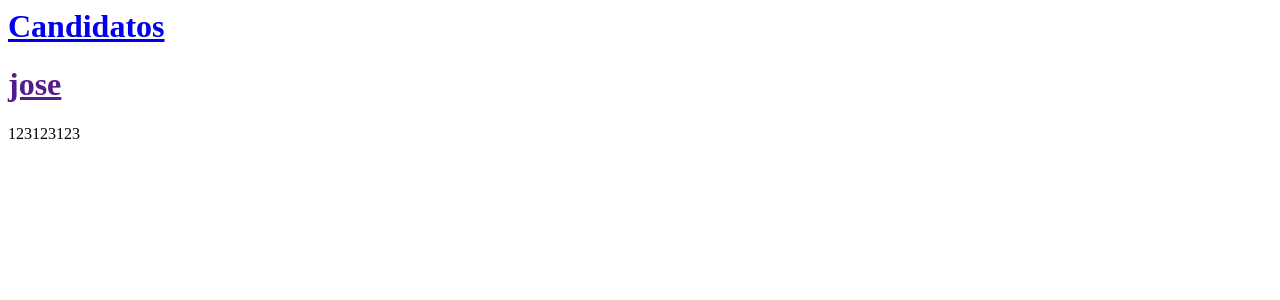
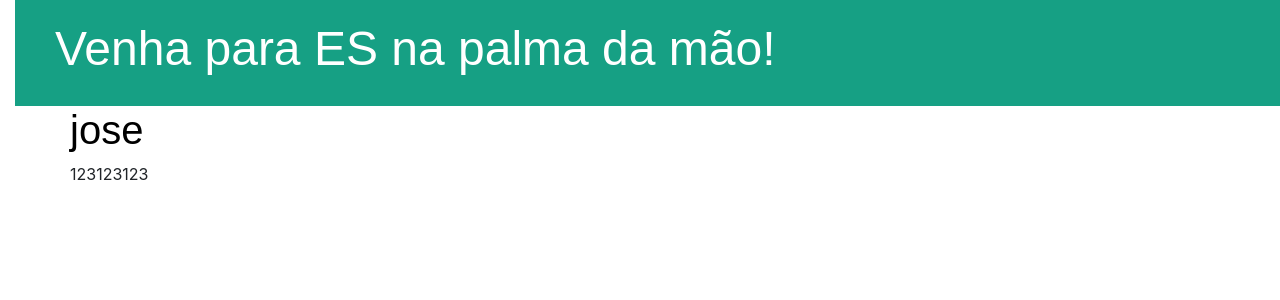
Before and after one commit to prodest/venha-para-es-palma-mao, a Django app: page / in a window 1280 px wide. Shown: the top 300 px of the page. Run offline with Django 3.2, Linux system fonts and the light colour scheme; data comes from the database, SQL or seed files in the repository; some libraries are stand-ins or nearby versions.

Commit message:
customizando templates

```diff
--- /dev/null
+++ b/programa/static/css/candidato.css
@@ -0,0 +1,49 @@
+h1 a {
+    color: #FCA205;
+    font-family: Arial, Helvetica, sans-serif;
+}
+body {
+    padding-left: 15px;
+}
+.page-header {
+    background-color: #16a084;
+    margin-top: 0;
+    padding: 20px 20px 20px 40px;
+}
+
+.page-header h1, .page-header h1 a, .page-header h1 a:visited, .page-header h1 a:active {
+    color: #ffffff;
+    font-size: 36pt;
+    text-decoration: none;
+}
+
+.content {
+    margin-left: 40px;
+}
+
+h1, h2, h3, h4 {
+    font-family: 'Lobster', cursive;
+}
+
+.save {
+    float: right;
+}
+
+.post-form textarea, .post-form input {
+    width: 100%;
+}
+
+.top-menu, .top-menu:hover, .top-menu:visited {
+    color: #ffffff;
+    float: right;
+    font-size: 26pt;
+    margin-right: 20px;
+}
+
+.post {
+    margin-bottom: 70px;
+}
+
+.post h1 a, .post h1 a:visited {
+    color: #000000;
+}
--- /dev/null
+++ b/programa/templates/programa/base.html
@@ -0,0 +1,26 @@
+{% load staticfiles %}
+<html>
+
+<head>
+    <link href="//fonts.googleapis.com/css?family=Lobster&subset=latin,latin-ext" rel="stylesheet" type="text/css">
+    <link rel="stylesheet" href="https://maxcdn.bootstrapcdn.com/bootstrap/4.0.0/css/bootstrap.min.css" integrity="sha384-Gn5384xqQ1aoWXA+058RXPxPg6fy4IWvTNh0E263XmFcJlSAwiGgFAW/dAiS6JXm" crossorigin="anonymous">
+    <link rel="stylesheet" href="{% static 'css/candidato.css' %}">
+    <title>es na palma da mao</title>
+</head>
+
+<body>
+    <div class="page-header">
+        <h1>
+            <a href="https://github.com/lukasg18/venha-para-es-palma-mao">Venha para ES na palma da mão!</a>
+        </h1>
+    </div>
+    <div class="content container">
+        <div class="row">
+            <div class="col-md-8">
+                {% block content %} {% endblock %}
+            </div>
+        </div>
+    </div>
+</body>
+
+</html>
--- a/programa/templates/programa/candidato_list.html
+++ b/programa/templates/programa/candidato_list.html
@@ -1,24 +1,11 @@
-<html>
-
-<head>
-    <title>es na palma da mao</title>
-</head>
-
-<body>
-    <div>
-        <h1>
-            <a href="/">Candidatos</a>
-        </h1>
-    </div>
-
+{% extends 'programa/base.html' %}
+{% block content %}
     {% for cand in candidatos %}
-    <div>
-        <h1>
-            <a href="">{{ cand.nome }}</a>
-        </h1>
-        <p>{{ cand.cpf|linebreaksbr }}</p>
-    </div>
+        <div class="post">
+            <h1>
+                <a href="">{{ cand.nome }}</a>
+            </h1>
+            <p>{{ cand.cpf|linebreaksbr }}</p>
+        </div>
     {% endfor %}
-</body>
-
-</html>
+{% endblock %}
```
